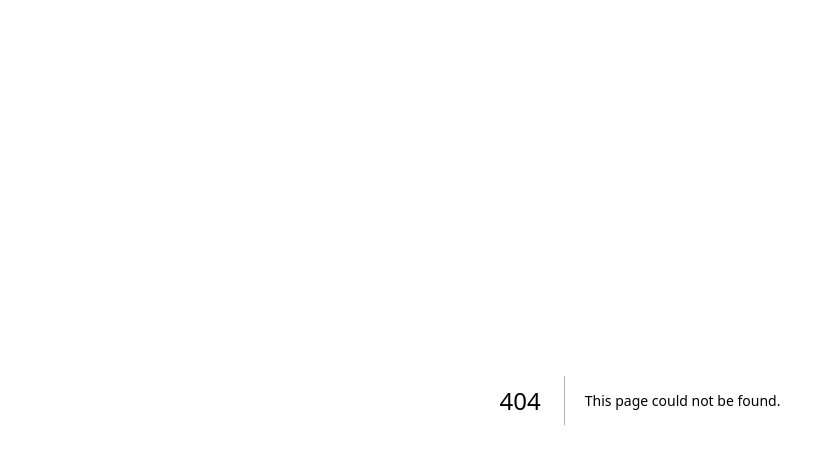
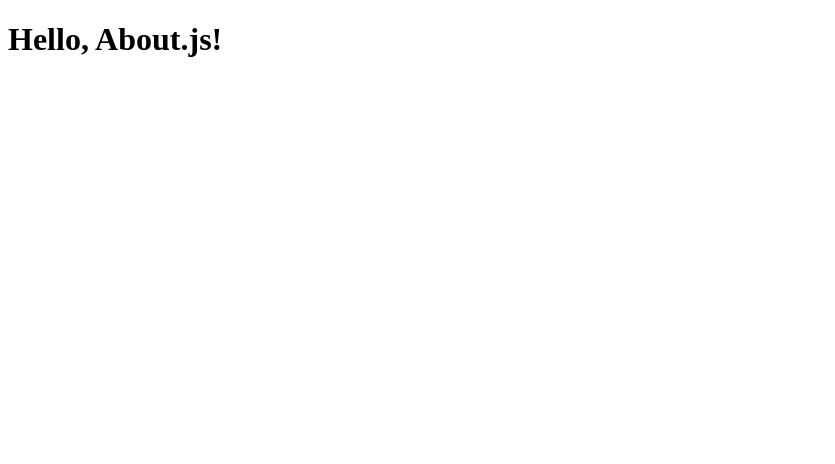
Before and after one commit to ClydeDz/next-js-test-demo, a Next.js app: page /out/about in a window 1280 px wide. Before the commit this address had no page. Shown: the top 464 px of the page, without its empty margins (0-835 px from the left). Built offline with nearby package versions, Linux system fonts and the light colour scheme.

Commit message:
Create index.js

```diff
--- /dev/null
+++ b/src/pages/about/index.js
@@ -0,0 +1,9 @@
+// import styles from "../page.module.css";
+
+export default function Index() {
+  return (
+    // <main className={styles.main}>
+    <h1>Hello, About.js!</h1>
+    // </main>
+  );
+}
```
